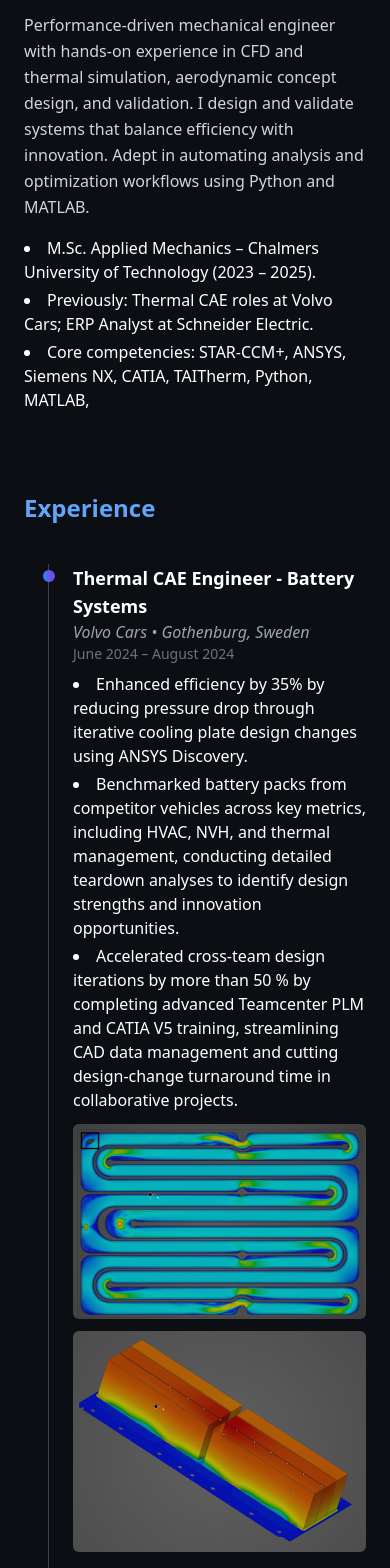
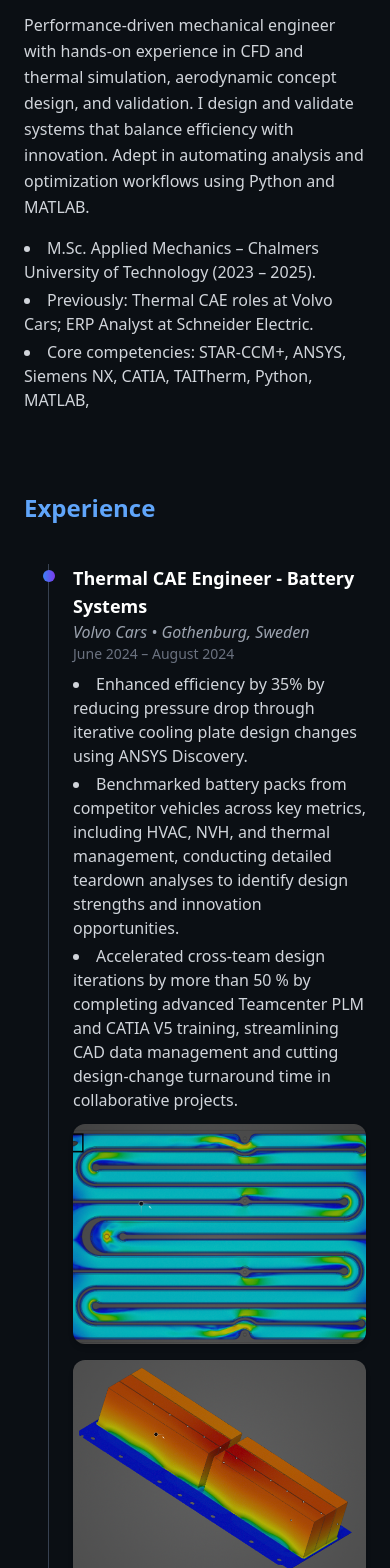
Before and after one commit to bilalmssiddiqui/bilalmssiddiqui.github.io, a React (Vite) app: page /about in a window 390 px wide. Shown: the part 432-2000 px from the top of the page. Built offline with nearby package versions, Linux system fonts and the light colour scheme.

Commit message:
Fixed image sizes

```diff
--- a/src/pages/About.jsx
+++ b/src/pages/About.jsx
@@ -20,9 +20,12 @@ export default function About() {
     }),
   };
 
+  const imageClasses =
+    "w-full aspect-[4/3] sm:aspect-[16/9] object-cover rounded-xl shadow-md hover:shadow-xl cursor-pointer hover:scale-[1.03] transition-transform duration-300 ease-in-out";
+
   return (
     <section className="max-w-6xl mx-auto py-20 px-6 text-white">
-      {/* Header */}
+      {/* ---------- Header ---------- */}
       <div className="flex flex-col md:flex-row items-center gap-10 mb-20">
         <motion.div
           className="w-48 h-48 rounded-full overflow-hidden shadow-xl border-2 border-gray-700"
@@ -35,10 +38,11 @@ export default function About() {
             className="w-full h-full object-cover"
           />
         </motion.div>
+
         <motion.div initial="hidden" animate="visible" variants={fadeUp} custom={0.2}>
           <h2 className="text-4xl font-bold mb-3">About Me</h2>
           <p className="text-gray-300 mb-4 leading-relaxed">{ABOUT.summary}</p>
-          <ul className="list-disc list-inside text-white-300 mt-2 space-y-1">
+          <ul className="list-disc list-inside text-gray-300 mt-2 space-y-1">
             {ABOUT.bullets.map((b, i) => (
               <li key={i}>{b}</li>
             ))}
@@ -46,7 +50,7 @@ export default function About() {
         </motion.div>
       </div>
 
-      {/* Experience Timeline */}
+      {/* ---------- Experience Timeline ---------- */}
       <motion.div className="mt-20" initial="hidden" whileInView="visible" variants={fadeUp}>
         <h3 className="text-2xl font-semibold mb-10 text-blue-400">Experience</h3>
         <div className="relative border-l border-gray-700 ml-6">
@@ -62,22 +66,22 @@ export default function About() {
                 </div>
                 <span className="text-sm text-gray-500">{exp.period}</span>
               </div>
-              {exp.points && exp.points.length > 0 && (
-                <ul className="list-disc list-inside text-white-300 mt-2 space-y-1">
+              {exp.points?.length > 0 && (
+                <ul className="list-disc list-inside text-gray-300 mt-2 space-y-1">
                   {exp.points.map((p, idx) => (
                     <li key={idx}>{p}</li>
                   ))}
                 </ul>
               )}
-              {exp.media && exp.media.length > 0 && (
-                <div className="grid grid-cols-1 sm:grid-cols-2 gap-3 mt-3">
+              {exp.media?.length > 0 && (
+                <div className="grid grid-cols-1 sm:grid-cols-2 gap-4 mt-3">
                   {exp.media.map((m, idx) =>
                     m.type === "image" ? (
                       <img
                         key={idx}
                         src={m.src}
                         alt={m.caption}
-                        className="rounded-md cursor-pointer hover:scale-[1.03] transition"
+                        className={imageClasses}
                         onClick={() => setSelected(m)}
                       />
                     ) : (
@@ -99,7 +103,7 @@ export default function About() {
         </div>
       </motion.div>
 
-      {/* Education Timeline */}
+      {/* ---------- Education Timeline ---------- */}
       <motion.div className="mt-20" initial="hidden" whileInView="visible" variants={fadeUp}>
         <h3 className="text-2xl font-semibold mb-10 text-blue-400">Education</h3>
         <div className="relative border-l border-gray-700 ml-6">
@@ -115,22 +119,22 @@ export default function About() {
                 </div>
                 <span className="text-sm text-gray-500">{edu.period}</span>
               </div>
-              {edu.points && edu.points.length > 0 && (
-                <ul className="list-disc list-inside text-white-300 mt-2 space-y-1">
+              {edu.points?.length > 0 && (
+                <ul className="list-disc list-inside text-gray-300 mt-2 space-y-1">
                   {edu.points.map((p, idx) => (
                     <li key={idx}>{p}</li>
                   ))}
                 </ul>
               )}
-              {edu.media && edu.media.length > 0 && (
-                <div className="grid grid-cols-1 sm:grid-cols-2 gap-3 mt-3">
+              {edu.media?.length > 0 && (
+                <div className="grid grid-cols-1 sm:grid-cols-2 gap-4 mt-3">
                   {edu.media.map((m, idx) =>
                     m.type === "image" ? (
                       <img
                         key={idx}
                         src={m.src}
                         alt={m.caption}
-                        className="rounded-md cursor-pointer hover:scale-[1.03] transition"
+                        className={imageClasses}
                         onClick={() => setSelected(m)}
                       />
                     ) : (
@@ -152,23 +156,28 @@ export default function About() {
         </div>
       </motion.div>
 
-      {/* Hobbies & Interests */}
+      {/* ---------- Hobbies & Interests ---------- */}
       <motion.div className="mt-20" initial="hidden" whileInView="visible" variants={fadeUp}>
         <h3 className="text-2xl font-semibold mb-10 text-blue-400">Hobbies & Interests</h3>
         <div className="grid grid-cols-1 md:grid-cols-2 gap-8">
           {HOBBIES_EXTENDED.map((h, i) => (
-            <motion.div key={h.id} custom={i} variants={fadeUp} className="p-6 bg-gray-800 rounded-xl shadow-lg">
+            <motion.div
+              key={h.id}
+              custom={i}
+              variants={fadeUp}
+              className="p-6 bg-gray-800 rounded-xl shadow-lg"
+            >
               <h4 className="text-xl font-semibold mb-2">{h.name}</h4>
               <p className="text-gray-300 mb-3">{h.description}</p>
-              {h.media && h.media.length > 0 && (
-                <div className="grid grid-cols-1 sm:grid-cols-2 gap-3">
+              {h.media?.length > 0 && (
+                <div className="grid grid-cols-1 sm:grid-cols-2 gap-4">
                   {h.media.map((m, idx) =>
                     m.type === "image" ? (
                       <img
                         key={idx}
                         src={m.src}
                         alt={m.caption}
-                        className="rounded-md cursor-pointer hover:scale-[1.03] transition"
+                        className={imageClasses}
                         onClick={() => setSelected(m)}
                       />
                     ) : (
@@ -190,9 +199,11 @@ export default function About() {
         </div>
       </motion.div>
 
-      {/* Volunteering / Social Work */}
+      {/* ---------- Volunteering / Social Work ---------- */}
       <motion.div className="mt-20" initial="hidden" whileInView="visible" variants={fadeUp}>
-        <h3 className="text-2xl font-semibold mb-10 text-blue-400">Volunteering & Social Work</h3>
+        <h3 className="text-2xl font-semibold mb-10 text-blue-400">
+          Volunteering & Social Work
+        </h3>
         <div className="relative border-l border-gray-700 ml-6">
           {VOLUNTEERING.map((vol, i) => (
             <motion.div key={vol.id} custom={i} variants={fadeUp} className="mb-10 ml-6">
@@ -200,14 +211,14 @@ export default function About() {
               <div className="flex justify-between items-center flex-wrap">
                 <div>
                   <h4 className="text-lg font-semibold">{vol.title}</h4>
-                  <p className="text-gray-400 italic">{vol.org} • {vol.location}</p>
+                  <p className="text-gray-400 italic">
+                    {vol.org} • {vol.location}
+                  </p>
                 </div>
                 <span className="text-sm text-gray-500">{vol.period}</span>
               </div>
-
-              {/* Render points or description */}
-              {vol.points && vol.points.length > 0 ? (
-                <ul className="list-disc list-inside text-white-300 mt-2 space-y-1">
+              {vol.points?.length ? (
+                <ul className="list-disc list-inside text-gray-300 mt-2 space-y-1">
                   {vol.points.map((p, idx) => (
                     <li key={idx}>{p}</li>
                   ))}
@@ -215,17 +226,15 @@ export default function About() {
               ) : (
                 <p className="text-gray-300 mt-2">{vol.description}</p>
               )}
-
-              {/* Media */}
-              {vol.media && vol.media.length > 0 && (
-                <div className="grid grid-cols-1 sm:grid-cols-2 gap-3 mt-3">
+              {vol.media?.length > 0 && (
+                <div className="grid grid-cols-1 sm:grid-cols-2 gap-4 mt-3">
                   {vol.media.map((m, idx) =>
                     m.type === "image" ? (
                       <img
                         key={idx}
                         src={m.src}
                         alt={m.caption}
-                        className="rounded-md cursor-pointer hover:scale-[1.03] transition"
+                        className={imageClasses}
                         onClick={() => setSelected(m)}
                       />
                     ) : (
@@ -247,7 +256,7 @@ export default function About() {
         </div>
       </motion.div>
 
-      {/* Lightbox Viewer */}
+      {/* ---------- Lightbox Viewer ---------- */}
       {selected && selected.type === "image" && (
         <div
           onClick={() => setSelected(null)}
```
